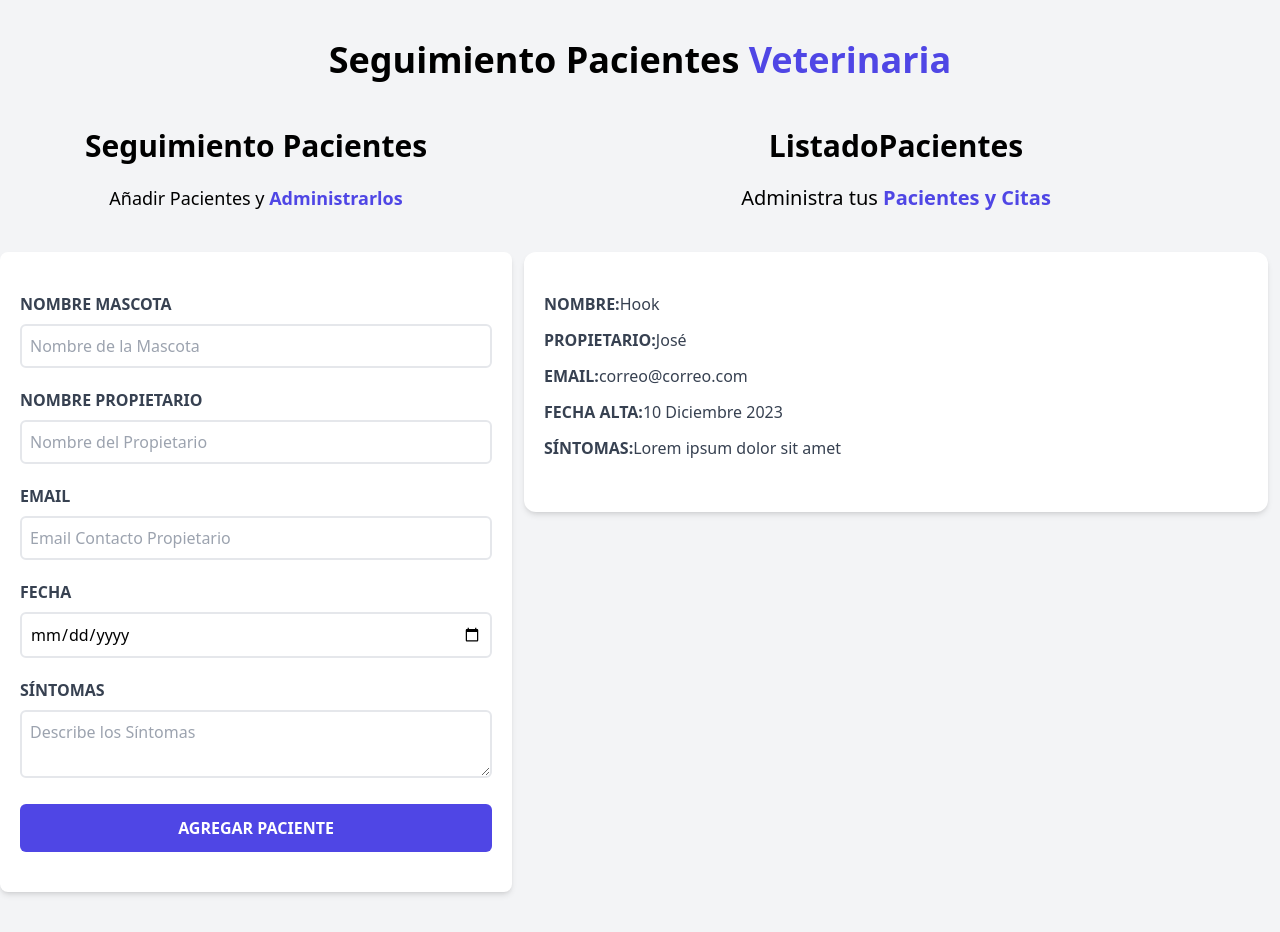
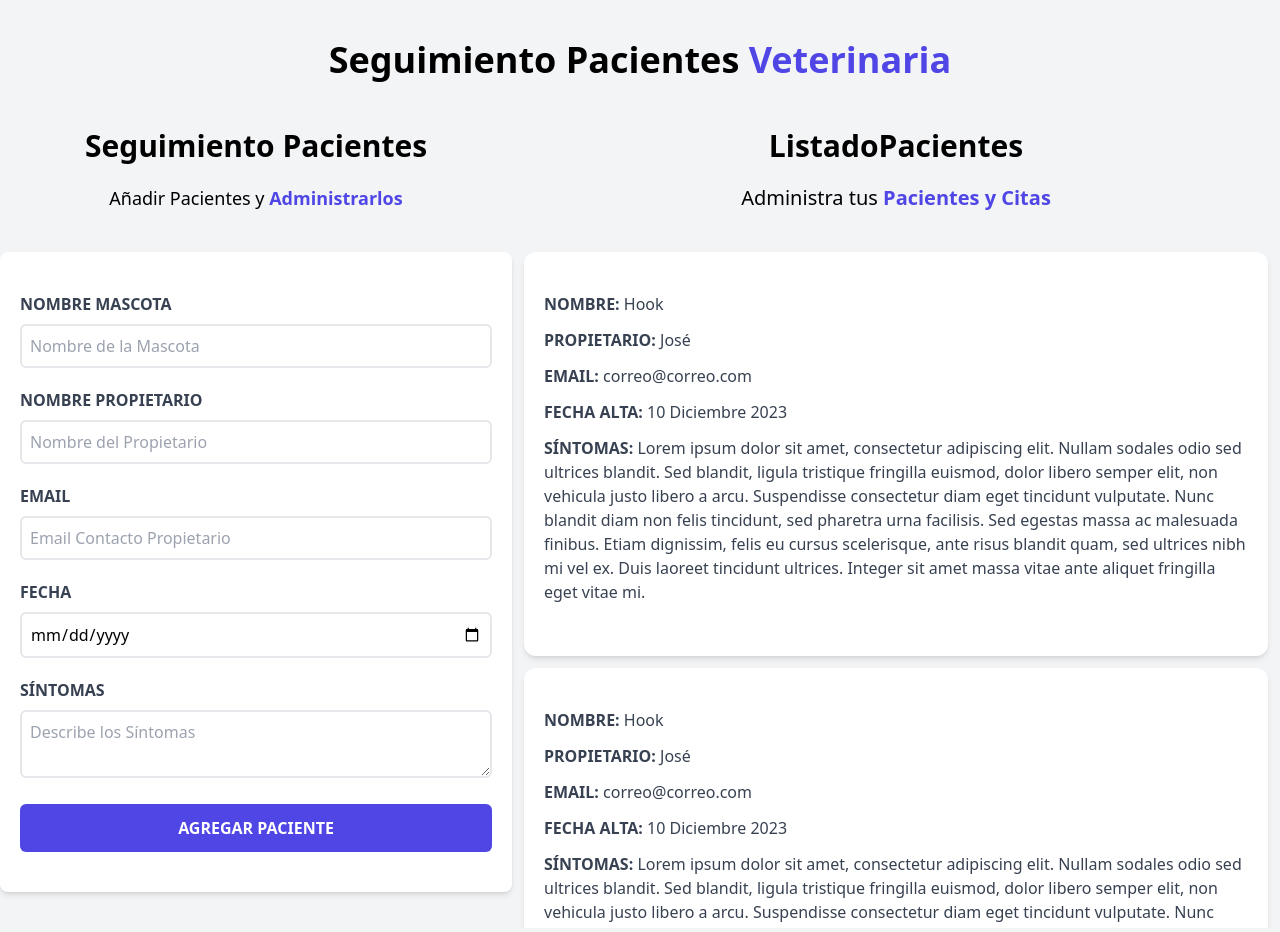
Before and after one commit to joseangvas/citas-react, a React (Vite) app: page / in a window 1280 px wide. Built offline with nearby package versions, Linux system fonts and the light colour scheme.

Commit message:
Codificar Formulario de Pacientes.

```diff
--- a/src/components/ListadoPacientes.jsx
+++ b/src/components/ListadoPacientes.jsx
@@ -1,9 +1,8 @@
-import { loadConfigFromFile } from "vite";
 import Paciente from "./Paciente";
 
 const ListadoPacientes = () => {
   return (
-    <div className="w-1/2 lg:w-3/5 h-screen overflow-y-scroll">
+    <div className="w-1/2 lg:w-3/5 md:h-screen overflow-y-scroll">
       <h2 className="font-black text-3xl text-center">ListadoPacientes</h2>
       <p className="text-xl mt-5 mb-10 text-center">
         Administra tus {''}
@@ -11,6 +10,8 @@ const ListadoPacientes = () => {
       </p>
 
       <Paciente />
+      <Paciente />
+      <Paciente />
 
     </div>
   )
--- a/src/components/Paciente.jsx
+++ b/src/components/Paciente.jsx
@@ -1,26 +1,26 @@
-
-
 const Paciente = () => {
   return (
     <div className="m-3 bg-white shadow-md px-5 py-10 rounded-xl">
-      <p className="font-bold mb-3 text-gray-700 uppercase">Nombre:
+      <p className="font-bold mb-3 text-gray-700 uppercase">Nombre: {''}
         <span className="font-normal normal-case">Hook</span>
       </p>
 
-      <p className="font-bold mb-3 text-gray-700 uppercase">Propietario:
+      <p className="font-bold mb-3 text-gray-700 uppercase">Propietario: {''}
         <span className="font-normal normal-case">José</span>
       </p>
 
-      <p className="font-bold mb-3 text-gray-700 uppercase">Email:
+      <p className="font-bold mb-3 text-gray-700 uppercase">Email: {''}
         <span className="font-normal normal-case">correo@correo.com</span>
       </p>
 
-      <p className="font-bold mb-3 text-gray-700 uppercase">Fecha Alta:
+      <p className="font-bold mb-3 text-gray-700 uppercase">Fecha Alta: {''}
         <span className="font-normal normal-case">10 Diciembre 2023</span>
       </p>
 
-      <p className="font-bold mb-3 text-gray-700 uppercase">Síntomas:
-        <span className="font-normal normal-case">Lorem ipsum dolor sit amet</span>
+      <p className="font-bold mb-3 text-gray-700 uppercase">Síntomas: {''}
+        <span className="font-normal normal-case">Lorem ipsum dolor sit amet, consectetur adipiscing elit. Nullam sodales odio sed ultrices blandit. Sed blandit, ligula tristique fringilla euismod, dolor libero semper elit, non vehicula justo libero a arcu. Suspendisse consectetur diam eget tincidunt vulputate. Nunc blandit diam non felis tincidunt, sed pharetra urna facilisis. Sed egestas massa ac malesuada finibus.
+
+        Etiam dignissim, felis eu cursus scelerisque, ante risus blandit quam, sed ultrices nibh mi vel ex. Duis laoreet tincidunt ultrices. Integer sit amet massa vitae ante aliquet fringilla eget vitae mi.</span>
       </p>
     </div>
   )
```
